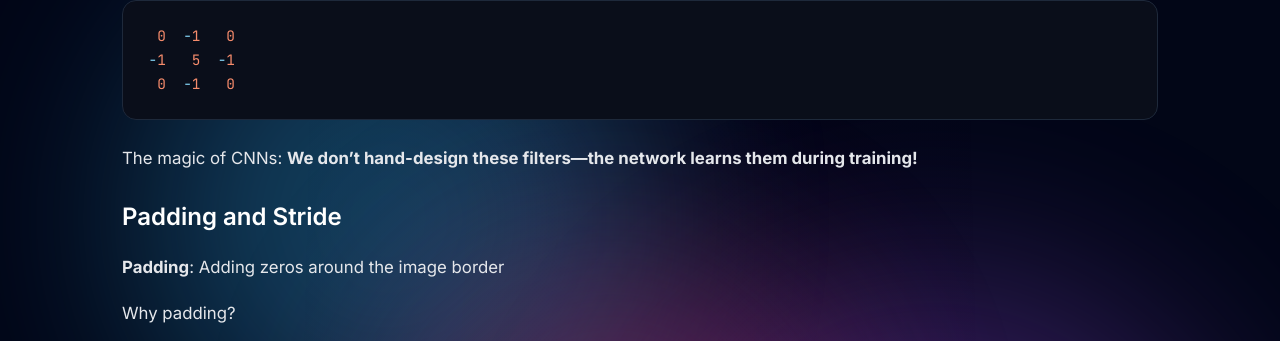
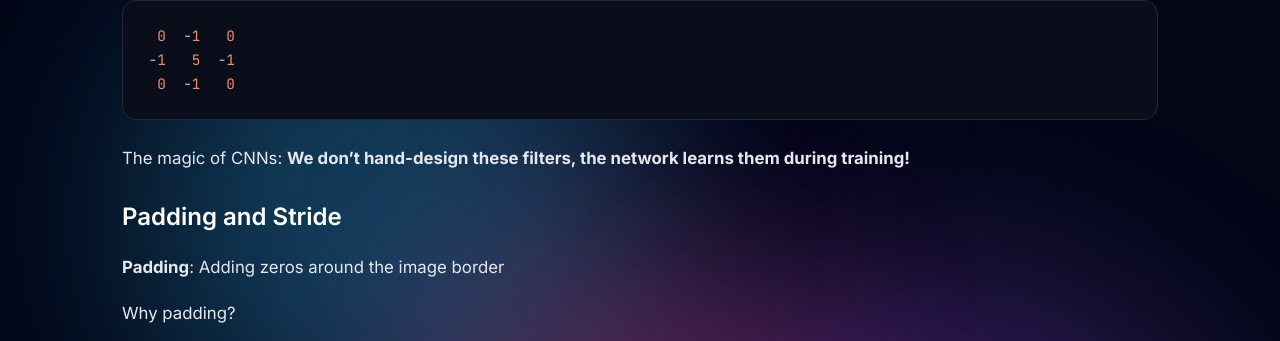
Before and after one commit to mayank1101/mayank1101.github.io, a Jekyll site: the page built from _posts/2025-12-26-cnn.md, in a window 1280 px wide and 900 px high, scrolled down 7290 px. Shown: the part 112-453 px from the top of the window. Built offline with Jekyll 4.4.1, drawn with Linux system fonts in a browser that asks for light colours.

Commit message:
fixed typo in cnn article

````diff
--- a/_posts/2025-12-26-cnn.md
+++ b/_posts/2025-12-26-cnn.md
@@ -231,7 +231,7 @@ Different filters detect different features:
  0  -1   0
 ```
 
-The magic of CNNs: **We don't hand-design these filters—the network learns them during training!**
+The magic of CNNs: **We don't hand-design these filters, the network learns them during training!**
 
 ### Padding and Stride
 
````
